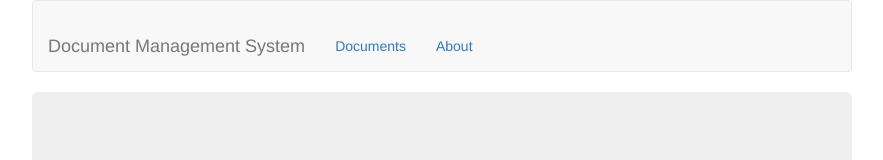
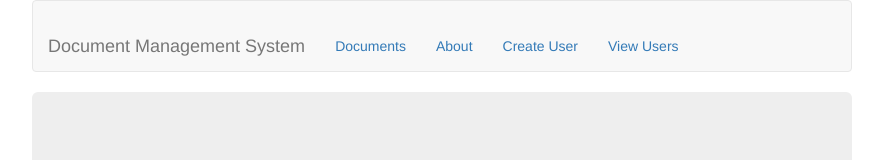
Before and after one commit to andela-oagunbiade/doc-mgt-system, a React app: page / in a window 1280 px wide. Shown: the top 160 px of the page, without its empty margins (198-1081 px from the left). Built offline with nearby package versions, Linux system fonts and the light colour scheme; what react-tap-event-plugin, redux-immutable-state-invariant would draw is missing.

Commit message:
add vavigation for creating and viewing assessment users

```diff
--- a/src/components/common/Header.js
+++ b/src/components/common/Header.js
@@ -17,13 +17,19 @@ const Header = () => {
         <NavItem eventKey={2}>
           <Link to="about" activeClassName="active">About</Link>
         </NavItem>
+        <NavItem eventKey={3}>
+          <Link to="createUser" activeClassName="active">Create User</Link>
+        </NavItem>
+        <NavItem eventKey={4}>
+          <Link to="viewUsers" activeClassName="active">View Users</Link>
+        </NavItem>
       </Nav>
       <Nav pullRight>
-        <NavDropdown eventKey={3} title="Login Actions" id="basic-nav-dropdown">
-          <MenuItem eventKey={3.1}>Login</MenuItem>
-          <MenuItem eventKey={3.2}>Sign Up</MenuItem>
+        <NavDropdown eventKey={5} title="Login Actions" id="basic-nav-dropdown">
+          <MenuItem eventKey={5.1}>Login</MenuItem>
+          <MenuItem eventKey={5.2}>Sign Up</MenuItem>
           <MenuItem divider />
-          <MenuItem eventKey={3.3}>Request Admin Access</MenuItem>
+          <MenuItem eventKey={5.3}>Request Admin Access</MenuItem>
         </NavDropdown>
       </Nav>
     </Navbar>
--- a/src/routes.js
+++ b/src/routes.js
@@ -20,8 +20,8 @@ export default (
     <Route path="/" component={HomePage} />
     <Route path="/documents" component={DocumentsPage}/>
     <Route path="/about" component={AboutPage}/>
-    <Route path="/createAssessUser" component={CreateAccessUser}/>
-    <Route path="/viewAssessUser" component={ViewAssessUsersPage}/>
+    <Route path="/createUser" component={CreateAccessUser}/>
+    <Route path="/viewUsers" component={ViewAssessUsersPage}/>
     <Route path="*" onEnter={redirectToLogin} />
   </Route>
 );
```
